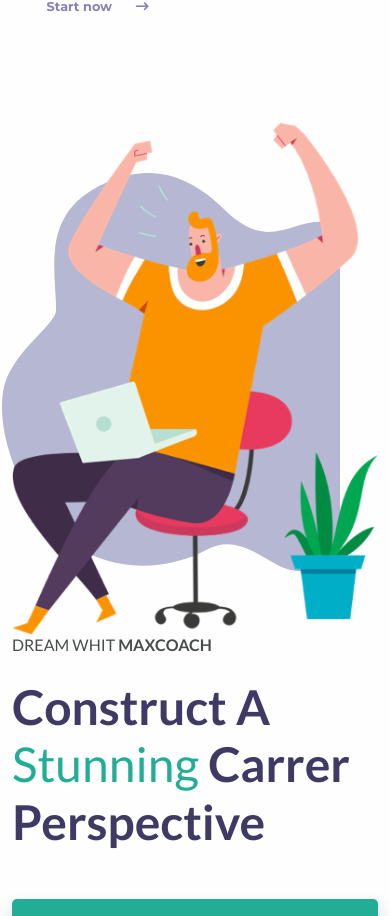
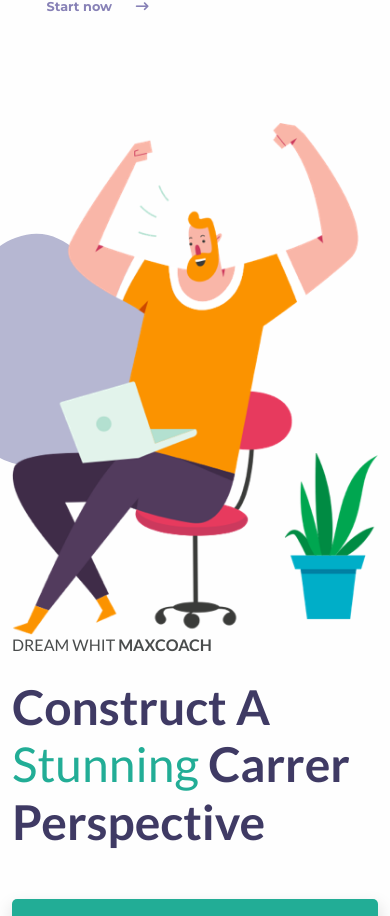
Before and after one commit to MirkoFarina/proj-html-vuejs, a Vue app: page / in a window 390 px wide. Shown: the part 2038-2954 px from the top of the page. Built offline with nearby package versions, Linux system fonts and the light colour scheme.

Commit message:
[add] responsive

```diff
--- a/src/components/TemplateCareerPerspective.vue
+++ b/src/components/TemplateCareerPerspective.vue
@@ -40,6 +40,7 @@ export default {
             top: 50px;
             left: -50px;
             background-image: url('../assets/img/underlay-shape-lilla.svg');
+            background-size: 60% 70%;
             background-repeat: no-repeat;
             width: 100%;
             height: 100%;
```
